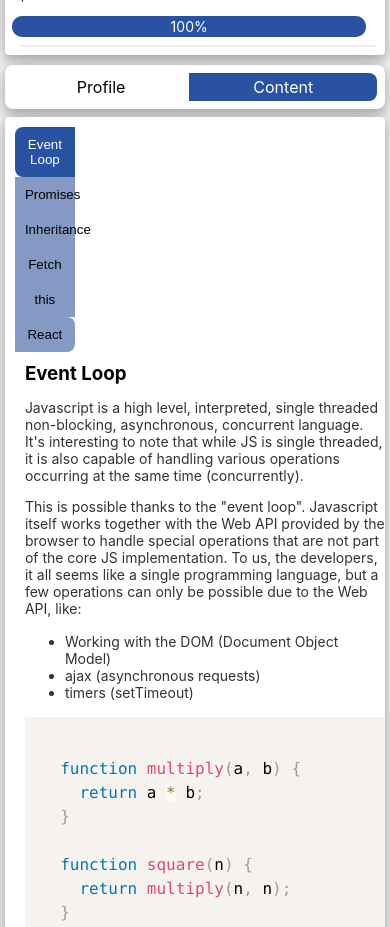
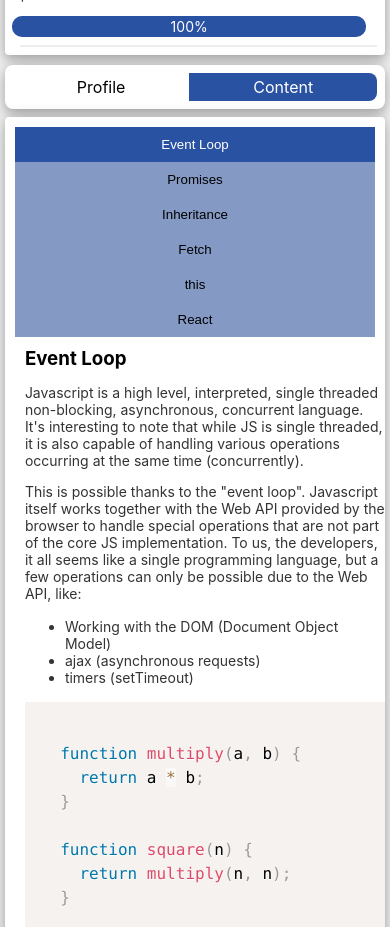
Before and after one commit to ivandax/ivandax_cv, a React (Create React App) app: page /content in a window 390 px wide. Shown: the part 1080-2007 px from the top of the page. Built offline with nearby package versions, Linux system fonts and the light colour scheme.

Commit message:
Fix mobile display of tab buttons

```diff
--- a/src/App.css
+++ b/src/App.css
@@ -194,6 +194,11 @@ a {
   border-radius: 0 8px 8px 0;
 }
 
+.tabButton {
+  width: 100% !important;
+  border-radius: 0 !important;
+}
+
 @media (min-width: 500px) {
   #summary_photo {
     width: 50%;
--- a/src/views/Content.js
+++ b/src/views/Content.js
@@ -124,6 +124,7 @@ function TabButton({ label, tab, setActiveSection, activeSection, position }) {
         ...style,
         width: "16.666%",
       }}
+      className="tabButton"
     >
       {label}
     </button>
```
